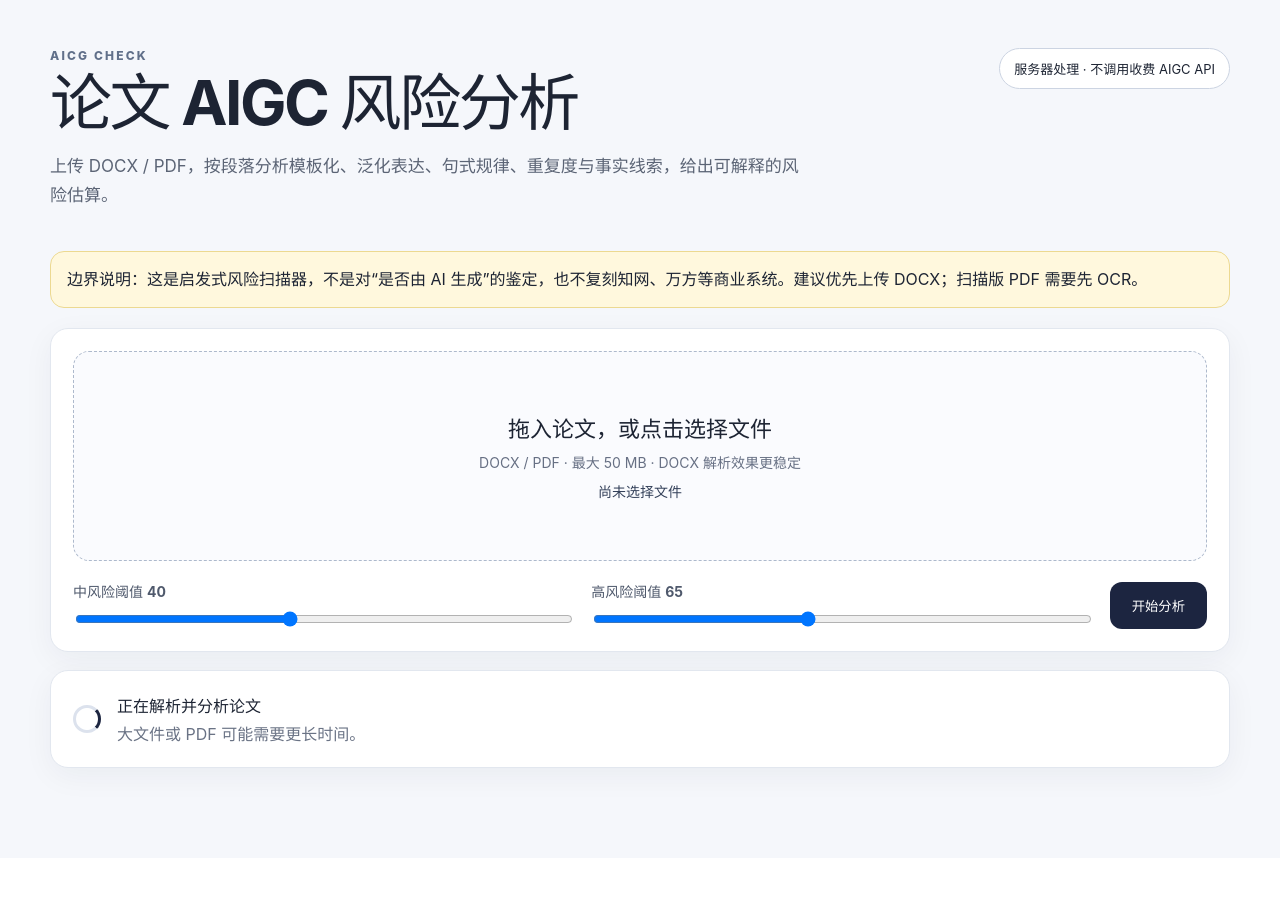
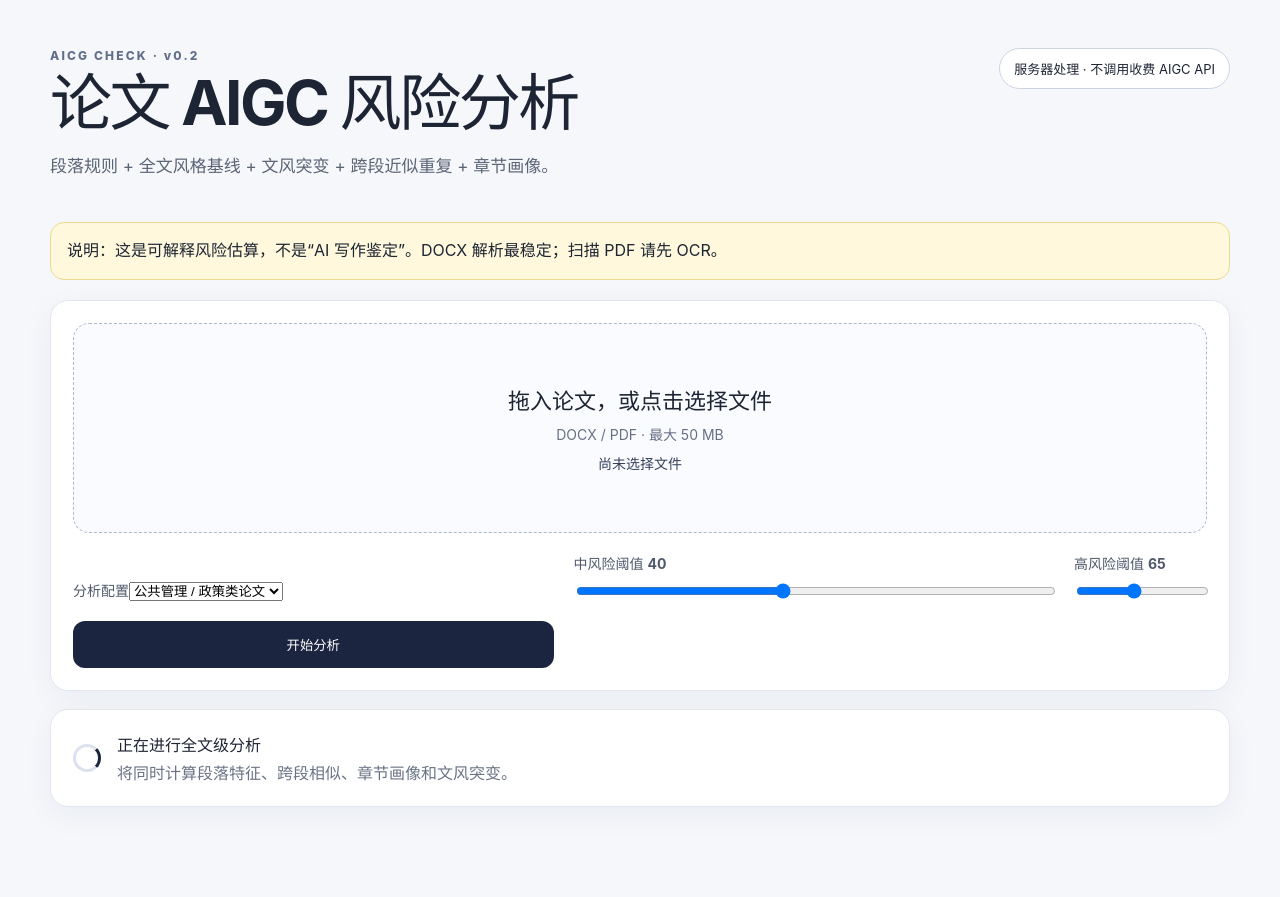
Before and after one commit to umud66/aicg_check, a Flask app: page / in a window 1280 px wide. Before the commit the page ends 787 px from the top, so only its background shows below. Run offline with Flask 3, Linux system fonts and the light colour scheme.

Commit message:
Expose v0.2 document-level analysis in UI

```diff
--- a/templates/index.html
+++ b/templates/index.html
@@ -1,70 +1,21 @@
 <!doctype html>
-<html lang="zh-CN">
-<head>
-  <meta charset="utf-8">
-  <meta name="viewport" content="width=device-width, initial-scale=1">
-  <title>AICG Check · 论文 AIGC 风险分析</title>
-  <meta name="description" content="免费、可解释的论文 AIGC 文本风险分析工具，支持 DOCX 和文字型 PDF。">
-  <link rel="stylesheet" href="{{ url_for('static', filename='app.css') }}">
-</head>
-<body>
-<main class="shell">
-  <header class="hero">
-    <div><p class="eyebrow">AICG CHECK</p><h1>论文 AIGC 风险分析</h1><p class="lead">上传 DOCX / PDF，按段落分析模板化、泛化表达、句式规律、重复度与事实线索，给出可解释的风险估算。</p></div>
-    <div class="status-badge">服务器处理 · 不调用收费 AIGC API</div>
-  </header>
-
-  <section class="notice"><strong>边界说明：</strong>这是启发式风险扫描器，不是对“是否由 AI 生成”的鉴定，也不复刻知网、万方等商业系统。建议优先上传 DOCX；扫描版 PDF 需要先 OCR。</section>
-
-  <section class="panel">
-    <form id="uploadForm">
-      <label class="dropzone" id="dropzone" for="fileInput">
-        <input id="fileInput" type="file" accept=".docx,.pdf" hidden>
-        <span class="drop-title">拖入论文，或点击选择文件</span>
-        <span class="drop-sub">DOCX / PDF · 最大 {{ max_upload_mb }} MB · DOCX 解析效果更稳定</span>
-        <span class="file-name" id="fileName">尚未选择文件</span>
-      </label>
-      <div class="settings">
-        <label>中风险阈值 <b id="mediumValue">40</b><input id="mediumThreshold" type="range" min="25" max="60" value="40"></label>
-        <label>高风险阈值 <b id="highValue">65</b><input id="highThreshold" type="range" min="50" max="85" value="65"></label>
-        <button id="analyzeBtn" class="primary" type="submit">开始分析</button>
-      </div>
-    </form>
-    <p id="errorBox" class="error" hidden></p>
-  </section>
-
-  <section id="loading" class="panel loading" hidden><span class="spinner"></span><div><strong>正在解析并分析论文</strong><p>大文件或 PDF 可能需要更长时间。</p></div></section>
-
-  <section id="results" hidden>
-    <div class="result-head">
-      <div><p class="eyebrow">ANALYSIS RESULT</p><h2 id="resultFilename"></h2></div>
-      <div class="actions"><button id="downloadCsv" class="ghost" type="button">导出 CSV</button><button id="downloadHtml" class="ghost" type="button">导出 HTML 报告</button></div>
-    </div>
-    <div class="cards">
-      <article class="metric"><span>有效正文字符</span><strong id="totalChars">-</strong></article>
-      <article class="metric"><span>综合风险指数</span><strong id="weightedScore">-</strong></article>
-      <article class="metric"><span>AIGC 风险估算占比</span><strong id="estimatedRatio">-</strong></article>
-      <article class="metric"><span>高风险文本占比</span><strong id="highRatio">-</strong></article>
-    </div>
-    <section class="panel"><div class="section-title"><h3>章节风险</h3><span>按平均风险分排序</span></div><div class="table-wrap"><table><thead><tr><th>章节</th><th>字符数</th><th>平均风险分</th><th>高风险占比</th><th>中高风险占比</th></tr></thead><tbody id="chapterRows"></tbody></table></div></section>
-    <section class="panel"><div class="section-title"><h3>段落明细</h3><div class="filters"><select id="levelFilter"><option value="all">全部等级</option><option value="高">高风险</option><option value="中">中风险</option><option value="低">低风险</option></select><input id="searchBox" type="search" placeholder="搜索章节或原文"></div></div><div id="paragraphList" class="paragraph-list"></div></section>
-    <section class="panel explainer"><h3>占比如何计算</h3><p>每个段落得到 0–100 风险分。30 分以下视为背景噪声；30–100 分线性映射为 0–100% 风险权重，再按段落字符数加权，得到“AIGC 风险估算占比”。“高风险文本占比”则是达到高风险阈值的段落字符数占全文有效正文字符数的比例。</p></section>
-  </section>
-</main>
-<script>
-let analysis=null; const $=id=>document.getElementById(id); const esc=v=>String(v??'').replace(/[&<>'"]/g,c=>({'&':'&amp;','<':'&lt;','>':'&gt;',"'":'&#39;','"':'&quot;'}[c]));
-function setFile(file){if(!file)return;const dt=new DataTransfer();dt.items.add(file);$('fileInput').files=dt.files;$('fileName').textContent=`${file.name} · ${(file.size/1024/1024).toFixed(2)} MB`;}
-$('fileInput').addEventListener('change',e=>{const f=e.target.files[0];if(f)$('fileName').textContent=`${f.name} · ${(f.size/1024/1024).toFixed(2)} MB`;});
-['dragenter','dragover'].forEach(evt=>$('dropzone').addEventListener(evt,e=>{e.preventDefault();$('dropzone').classList.add('dragging');}));['dragleave','drop'].forEach(evt=>$('dropzone').addEventListener(evt,e=>{e.preventDefault();$('dropzone').classList.remove('dragging');}));$('dropzone').addEventListener('drop',e=>setFile(e.dataTransfer.files[0]));
-$('mediumThreshold').addEventListener('input',e=>$('mediumValue').textContent=e.target.value);$('highThreshold').addEventListener('input',e=>$('highValue').textContent=e.target.value);
-$('uploadForm').addEventListener('submit',async e=>{e.preventDefault();$('errorBox').hidden=true;const file=$('fileInput').files[0];if(!file)return showError('请先选择 DOCX 或 PDF 文件。');if(+$('highThreshold').value<=+$('mediumThreshold').value)return showError('高风险阈值必须高于中风险阈值。');const data=new FormData();data.append('file',file);data.append('medium_threshold',$('mediumThreshold').value);data.append('high_threshold',$('highThreshold').value);$('loading').hidden=false;$('results').hidden=true;$('analyzeBtn').disabled=true;try{const res=await fetch('/api/analyze',{method:'POST',body:data});const payload=await res.json();if(!res.ok)throw new Error(payload.error||'分析失败');analysis=payload;renderAnalysis();}catch(err){showError(err.message||String(err));}finally{$('loading').hidden=true;$('analyzeBtn').disabled=false;}});
-function showError(msg){$('errorBox').textContent=msg;$('errorBox').hidden=false;}
-function renderAnalysis(){const s=analysis.summary;$('resultFilename').textContent=analysis.filename;$('totalChars').textContent=s.total_chars.toLocaleString();$('weightedScore').textContent=`${s.weighted_score} / 100`;$('estimatedRatio').textContent=`${s.estimated_ratio}%`;$('highRatio').textContent=`${s.high_ratio}%`;$('chapterRows').innerHTML=s.chapters.map(c=>`<tr><td>${esc(c.chapter)}</td><td>${c.chars.toLocaleString()}</td><td>${c.avg_score}</td><td>${c.high_ratio}%</td><td>${c.medium_high_ratio}%</td></tr>`).join('');renderParagraphs();$('results').hidden=false;$('results').scrollIntoView({behavior:'smooth'});}
-function renderParagraphs(){if(!analysis)return;const level=$('levelFilter').value,q=$('searchBox').value.trim().toLowerCase();const rows=[...analysis.results].sort((a,b)=>b.score-a.score||b.chars-a.chars).filter(r=>(level==='all'||r.level===level)&&(!q||r.chapter.toLowerCase().includes(q)||r.text.toLowerCase().includes(q)));$('paragraphList').innerHTML=rows.map(r=>`<article class="paragraph"><div class="paragraph-meta"><span class="risk ${r.level}">${r.level} · ${r.score}/100</span><span>#${r.index}</span><span>${esc(r.chapter)}</span><span>${r.chars} 字符</span></div><p>${esc(r.text)}</p><div class="reason"><b>触发特征：</b>${esc(r.reasons)}</div><div class="micro">连接词密度 ${r.transition_density} · 泛化动词密度 ${r.generic_density} · 引用 ${r.citation_count} · 数字密度 ${r.digit_density}% · 句长 CV ${r.sentence_cv} · 重复度 ${r.repetition_score}</div></article>`).join('')||'<p class="empty">没有符合当前筛选条件的段落。</p>';}
-$('levelFilter').addEventListener('change',renderParagraphs);$('searchBox').addEventListener('input',renderParagraphs);
-function csvEscape(v){return '"'+String(v??'').replace(/"/g,'""')+'"';}
-$('downloadCsv').addEventListener('click',()=>{const headers=['段落','章节','原文','字符数','风险分','等级','命中特征','连接词密度','泛化动词密度','引用数','数字密度(%)','句长变异系数','重复度'];const lines=[headers.map(csvEscape).join(',')];analysis.results.forEach(r=>lines.push([r.index,r.chapter,r.text,r.chars,r.score,r.level,r.reasons,r.transition_density,r.generic_density,r.citation_count,r.digit_density,r.sentence_cv,r.repetition_score].map(csvEscape).join(',')));downloadBlob('\ufeff'+lines.join('\r\n'),'text/csv;charset=utf-8','AIGC风险明细.csv');});
-$('downloadHtml').addEventListener('click',()=>{const s=analysis.summary;const ch=s.chapters.map(c=>`<tr><td>${esc(c.chapter)}</td><td>${c.chars}</td><td>${c.avg_score}</td><td>${c.high_ratio}%</td><td>${c.medium_high_ratio}%</td></tr>`).join('');const rows=[...analysis.results].sort((a,b)=>b.score-a.score).map(r=>`<tr><td>${r.index}</td><td>${esc(r.chapter)}</td><td>${r.score}</td><td>${r.level}</td><td>${esc(r.reasons)}</td><td>${esc(r.text)}</td></tr>`).join('');const html=`<!doctype html><html lang="zh-CN"><meta charset="utf-8"><title>AIGC论文风险报告</title><style>body{font-family:Arial,'Microsoft YaHei',sans-serif;margin:32px;color:#222;line-height:1.6}.note{padding:12px;background:#fff8e6;border-left:4px solid #c89400}table{border-collapse:collapse;width:100%;margin:18px 0}th,td{border:1px solid #ddd;padding:7px;vertical-align:top}th{background:#f5f5f5}</style><body><h1>AIGC 论文风险分析报告</h1><p>文件：${esc(analysis.filename)}</p><div class="note">本报告是启发式风险分析，不等同于知网、万方或学校系统的官方 AIGC 检测结果。</div><p>有效正文字符：<b>${s.total_chars}</b>　综合风险指数：<b>${s.weighted_score}/100</b>　AIGC风险估算占比：<b>${s.estimated_ratio}%</b>　高风险文本占比：<b>${s.high_ratio}%</b></p><h2>章节汇总</h2><table><tr><th>章节</th><th>字符数</th><th>平均风险分</th><th>高风险占比</th><th>中高风险占比</th></tr>${ch}</table><h2>段落明细</h2><table><tr><th>#</th><th>章节</th><th>分数</th><th>等级</th><th>命中特征</th><th>原文</th></tr>${rows}</table></body></html>`;downloadBlob(html,'text/html;charset=utf-8','AIGC风险报告.html');});
-function downloadBlob(content,type,name){const blob=new Blob([content],{type});const url=URL.createObjectURL(blob);const a=document.createElement('a');a.href=url;a.download=name;a.click();setTimeout(()=>URL.revokeObjectURL(url),1000);}
-</script>
-</body></html>
+<html lang="zh-CN"><head><meta charset="utf-8"><meta name="viewport" content="width=device-width,initial-scale=1"><title>AICG Check v0.2</title><link rel="stylesheet" href="{{ url_for('static', filename='app.css') }}"></head>
+<body><main class="shell">
+<header class="hero"><div><p class="eyebrow">AICG CHECK · v0.2</p><h1>论文 AIGC 风险分析</h1><p class="lead">段落规则 + 全文风格基线 + 文风突变 + 跨段近似重复 + 章节画像。</p></div><div class="status-badge">服务器处理 · 不调用收费 AIGC API</div></header>
+<section class="notice"><strong>说明：</strong>这是可解释风险估算，不是“AI 写作鉴定”。DOCX 解析最稳定；扫描 PDF 请先 OCR。</section>
+<section class="panel"><form id="uploadForm"><label class="dropzone" id="dropzone" for="fileInput"><input id="fileInput" type="file" accept=".docx,.pdf" hidden><span class="drop-title">拖入论文，或点击选择文件</span><span class="drop-sub">DOCX / PDF · 最大 {{ max_upload_mb }} MB</span><span class="file-name" id="fileName">尚未选择文件</span></label><div class="settings"><label>分析配置<select id="profile"><option value="general">通用硕士论文</option><option value="public_management" selected>公共管理 / 政策类论文</option><option value="strict">严格模式</option></select></label><label>中风险阈值 <b id="mediumValue">40</b><input id="mediumThreshold" type="range" min="25" max="60" value="40"></label><label>高风险阈值 <b id="highValue">65</b><input id="highThreshold" type="range" min="50" max="85" value="65"></label><button id="analyzeBtn" class="primary">开始分析</button></div></form><p id="errorBox" class="error" hidden></p></section>
+<section id="loading" class="panel loading" hidden><span class="spinner"></span><div><strong>正在进行全文级分析</strong><p>将同时计算段落特征、跨段相似、章节画像和文风突变。</p></div></section>
+<section id="results" hidden><div class="result-head"><div><p class="eyebrow">ANALYSIS RESULT</p><h2 id="resultFilename"></h2><p id="profileName"></p></div><div class="actions"><button id="downloadCsv" class="ghost">导出 CSV</button></div></div>
+<div class="cards"><article class="metric"><span>有效正文字符</span><strong id="totalChars">-</strong></article><article class="metric"><span>综合风险指数</span><strong id="weightedScore">-</strong></article><article class="metric"><span>AIGC 风险估算占比</span><strong id="estimatedRatio">-</strong></article><article class="metric"><span>高风险文本占比</span><strong id="highRatio">-</strong></article></div>
+<section class="panel"><div class="section-title"><h3>全文级信号</h3><span>用于辅助解释，不单独作为结论</span></div><div id="signals"></div></section>
+<section class="panel"><div class="section-title"><h3>章节画像</h3></div><div class="table-wrap"><table><thead><tr><th>章节</th><th>字符数</th><th>平均风险</th><th>高风险占比</th><th>词汇多样性</th><th>平均句长</th></tr></thead><tbody id="chapterRows"></tbody></table></div></section>
+<section class="panel"><div class="section-title"><h3>段落明细</h3><div class="filters"><select id="levelFilter"><option value="all">全部等级</option><option value="高">高风险</option><option value="中">中风险</option><option value="低">低风险</option></select><input id="searchBox" placeholder="搜索章节或原文"></div></div><div id="paragraphList" class="paragraph-list"></div></section></section>
+</main><script>
+let analysis=null;const $=id=>document.getElementById(id);const esc=v=>String(v??'').replace(/[&<>'"]/g,c=>({'&':'&amp;','<':'&lt;','>':'&gt;',"'":'&#39;','"':'&quot;'}[c]));
+function setFile(f){if(!f)return;const dt=new DataTransfer();dt.items.add(f);$('fileInput').files=dt.files;$('fileName').textContent=`${f.name} · ${(f.size/1048576).toFixed(2)} MB`}$('fileInput').onchange=e=>setFile(e.target.files[0]);['dragenter','dragover'].forEach(x=>$('dropzone').addEventListener(x,e=>{e.preventDefault();$('dropzone').classList.add('dragging')}));['dragleave','drop'].forEach(x=>$('dropzone').addEventListener(x,e=>{e.preventDefault();$('dropzone').classList.remove('dragging')}));$('dropzone').ondrop=e=>setFile(e.dataTransfer.files[0]);$('mediumThreshold').oninput=e=>$('mediumValue').textContent=e.target.value;$('highThreshold').oninput=e=>$('highValue').textContent=e.target.value;
+$('uploadForm').onsubmit=async e=>{e.preventDefault();$('errorBox').hidden=true;const f=$('fileInput').files[0];if(!f)return err('请先选择文件');const d=new FormData();d.append('file',f);d.append('profile',$('profile').value);d.append('medium_threshold',$('mediumThreshold').value);d.append('high_threshold',$('highThreshold').value);$('loading').hidden=false;$('results').hidden=true;try{const r=await fetch('/api/analyze',{method:'POST',body:d});const p=await r.json();if(!r.ok)throw new Error(p.error||'分析失败');analysis=p;render()}catch(x){err(x.message)}finally{$('loading').hidden=true}};
+function err(m){$('errorBox').textContent=m;$('errorBox').hidden=false}
+function render(){const s=analysis.summary,ds=s.document_signals||{};$('resultFilename').textContent=analysis.filename;$('profileName').textContent=`分析配置：${analysis.profile_name}`;$('totalChars').textContent=s.total_chars.toLocaleString();$('weightedScore').textContent=s.weighted_score+' / 100';$('estimatedRatio').textContent=s.estimated_ratio+'%';$('highRatio').textContent=s.high_ratio+'%';$('signals').innerHTML=`<div class="micro">跨段高相似：<b>${ds.cross_duplicate_count||0}</b>　文风突变：<b>${ds.style_shift_count||0}</b>　段落长度CV：<b>${ds.paragraph_length_cv??'-'}</b>　句长均值CV：<b>${ds.sentence_mean_cv??'-'}</b>　平均词汇多样性：<b>${ds.avg_lexical_diversity??'-'}</b></div>${ds.regularity_warning?'<div class="reason">全文段落长度异常规律</div>':''}${ds.sentence_regularity_warning?'<div class="reason">全文平均句长异常规律</div>':''}${(ds.repeated_sentence_starts||[]).length?`<div class="reason">重复句首：${esc(ds.repeated_sentence_starts.join('、'))}</div>`:''}`;$('chapterRows').innerHTML=s.chapters.map(c=>`<tr><td>${esc(c.chapter)}</td><td>${c.chars}</td><td>${c.avg_score}</td><td>${c.high_ratio}%</td><td>${c.lexical_diversity}</td><td>${c.sentence_mean}</td></tr>`).join('');renderParas();$('results').hidden=false}
+function renderParas(){const lvl=$('levelFilter').value,q=$('searchBox').value.toLowerCase();const rows=[...analysis.results].sort((a,b)=>b.score-a.score).filter(r=>(lvl==='all'||r.level===lvl)&&(!q||r.chapter.toLowerCase().includes(q)||r.text.toLowerCase().includes(q)));$('paragraphList').innerHTML=rows.map(r=>`<article class="paragraph"><div class="paragraph-meta"><span class="risk ${r.level}">${r.level} · ${r.score}/100</span><span>#${r.index}</span><span>${esc(r.chapter)}</span><span>${r.chars} 字符</span></div><p>${esc(r.text)}</p><div class="reason"><b>触发特征：</b>${esc(r.reasons)}</div><div class="micro">跨段相似 ${r.cross_similarity} ${r.cross_match_index?'↔ #'+r.cross_match_index:''} · 文风突变 ${r.style_shift} · 词汇多样性 ${r.lexical_diversity} · 平均句长 ${r.sentence_mean} · 功能词密度 ${r.function_density}</div></article>`).join('')||'<p class="empty">无匹配段落</p>'}$('levelFilter').onchange=renderParas;$('searchBox').oninput=renderParas;
+function ce(v){return '"'+String(v??'').replace(/"/g,'""')+'"'}$('downloadCsv').onclick=()=>{const h=['段落','章节','原文','字符数','风险分','等级','命中特征','跨段相似','匹配段落','文风突变','词汇多样性','平均句长','功能词密度'];const ls=[h.map(ce).join(',')];analysis.results.forEach(r=>ls.push([r.index,r.chapter,r.text,r.chars,r.score,r.level,r.reasons,r.cross_similarity,r.cross_match_index,r.style_shift,r.lexical_diversity,r.sentence_mean,r.function_density].map(ce).join(',')));const b=new Blob(['\ufeff'+ls.join('\r\n')],{type:'text/csv;charset=utf-8'}),u=URL.createObjectURL(b),a=document.createElement('a');a.href=u;a.download='AIGC风险明细-v0.2.csv';a.click();setTimeout(()=>URL.revokeObjectURL(u),1000)};
+</script></body></html>
```
